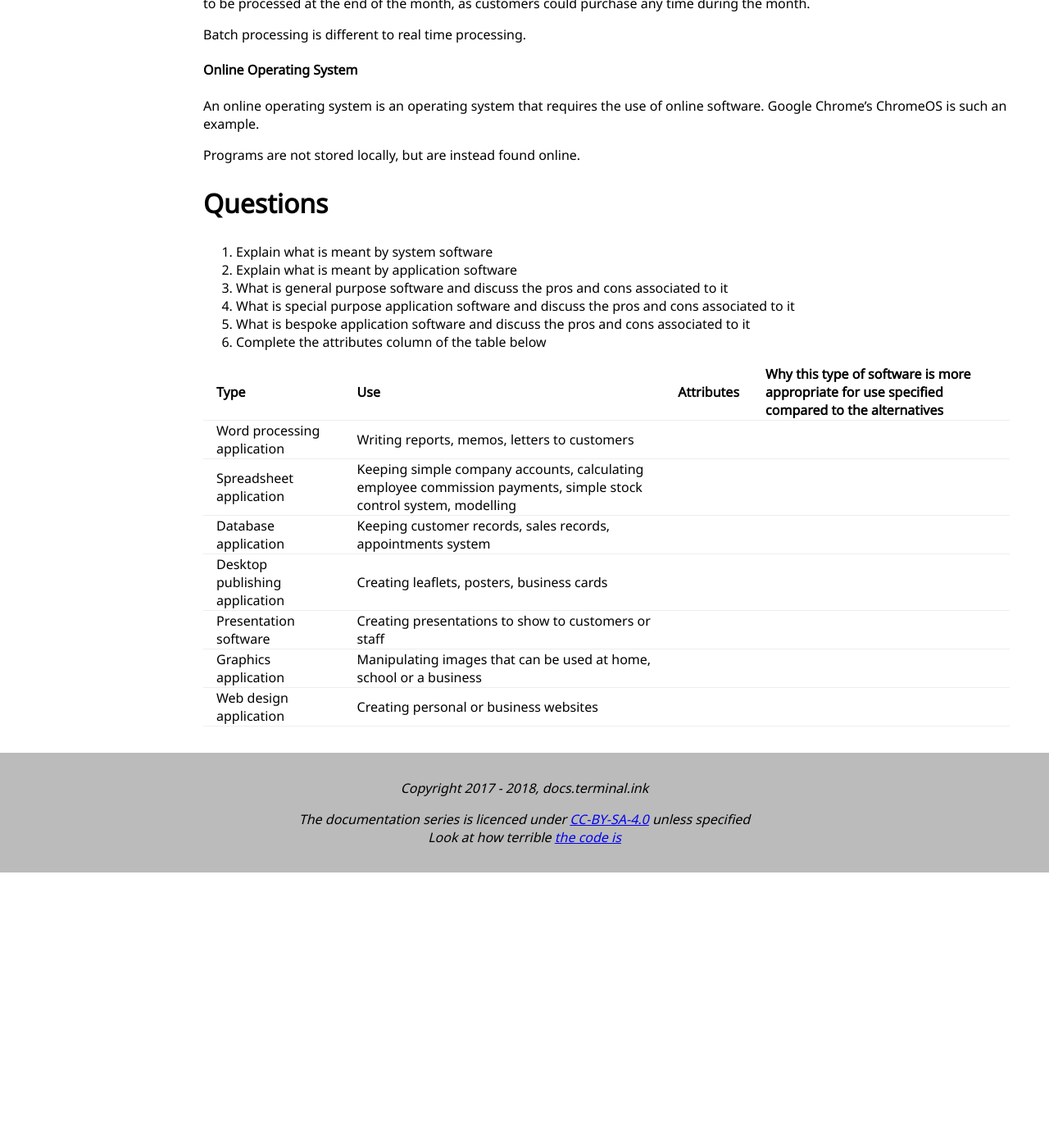
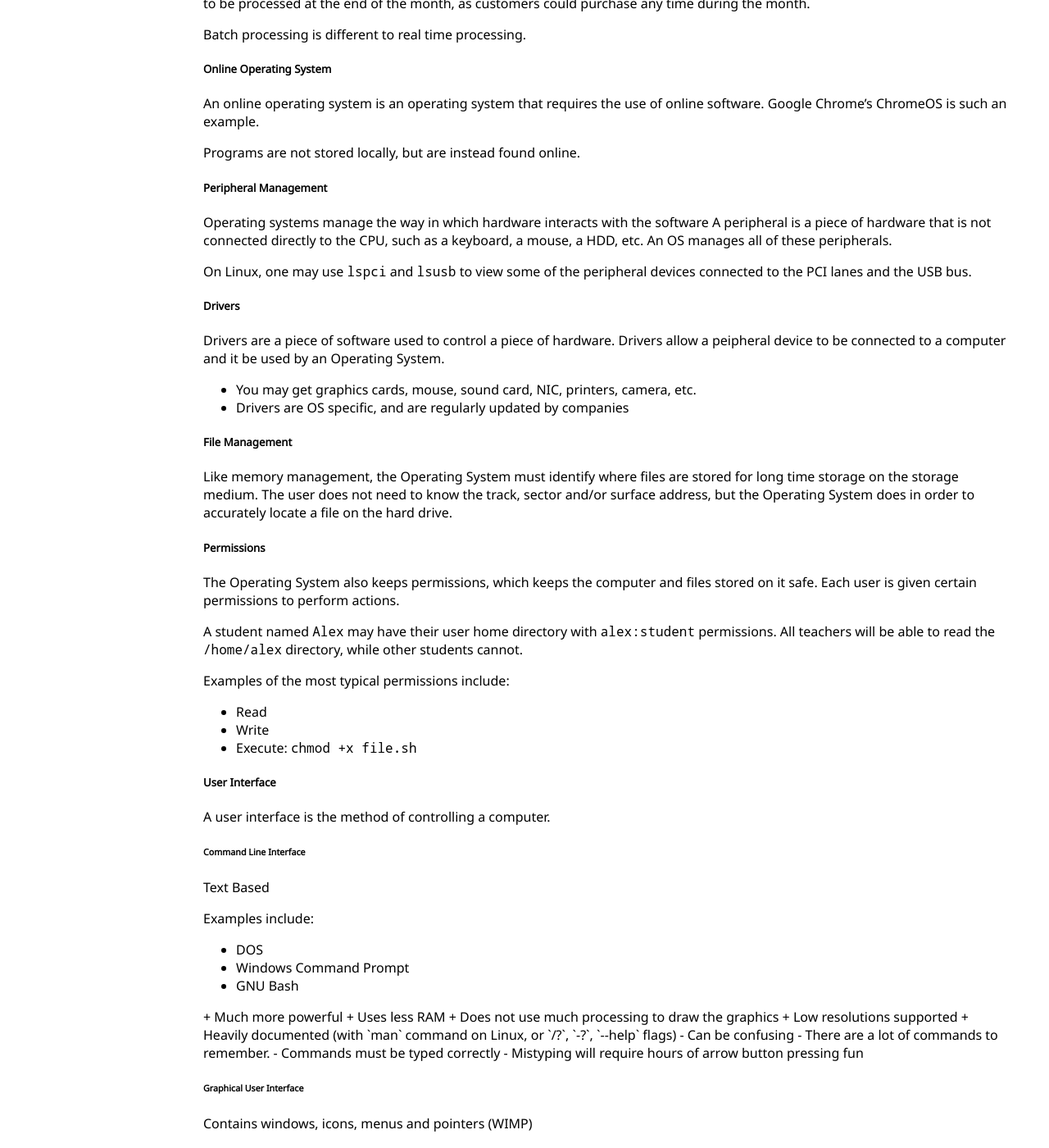
Before and after one commit to Terminal/docs.terminal.ink, a Jekyll site: the page built from _collections/_7517/4.6.1.md, in a window 1280 px wide and 1400 px high, scrolled down 4845 px. Shown: the whole window at 82% size. Built offline with Jekyll 4.4.1, drawn with Linux system fonts in a browser that asks for light colours; before the commit the page ends 5909 px from its top, so only the background shows below that; some of the changed text lies outside the part shown.

Commit message:
Add Interfaces

```diff
--- a/_collections/_7517/4.6.1.md
+++ b/_collections/_7517/4.6.1.md
@@ -219,11 +219,105 @@
 
 Batch processing is different to real time processing.
 
-#### Online Operating System
+##### Online Operating System
 An online operating system is an operating system that requires the use of online software.
 Google Chrome's ChromeOS is such an example.
 
 Programs are not stored locally, but are instead found online.
+
+##### Peripheral Management
+Operating systems manage the way in which hardware interacts with the software
+A peripheral is a piece of hardware that is not connected directly to the CPU, such as a keyboard, a mouse, a HDD, etc.
+An OS manages all of these peripherals.
+
+On Linux, one may use `lspci` and `lsusb` to view some of the peripheral devices connected to the PCI lanes and the USB bus.
+
+##### Drivers
+Drivers are a piece of software used to control a piece of hardware.
+Drivers allow a peipheral device to be connected to a computer and it be used by an Operating System.
+- You may get graphics cards, mouse, sound card, NIC, printers, camera, etc.
+- Drivers are OS specific, and are regularly updated by companies
+
+##### File Management
+Like memory management, the Operating System must identify where files are stored for long time storage on the storage medium.
+The user does not need to know the track, sector and/or surface address, but the Operating System does in order to accurately locate a file on the hard drive.
+
+##### Permissions
+The Operating System also keeps permissions, which keeps the computer and files stored on it safe.
+Each user is given certain permissions to perform actions.
+
+A student named `Alex` may have their user home directory with `alex:student` permissions.
+All teachers will be able to read the `/home/alex` directory, while other students cannot.
+
+Examples of the most typical permissions include:
+
+- Read
+- Write
+- Execute: `chmod +x file.sh`
+
+##### User Interface
+A user interface is the method of controlling a computer.
+
+###### Command Line Interface
+Text Based
+
+Examples include:
+- DOS
+- Windows Command Prompt
+- GNU Bash
+
+<div class="to-vscode">
++ Much more powerful
++ Uses less RAM
++ Does not use much processing to draw the graphics
++ Low resolutions supported
++ Heavily documented (with `man` command on Linux, or `/?`, `-?`, `--help` flags)
+- Can be confusing
+- There are a lot of commands to remember.
+- Commands must be typed correctly
+- Mistyping will require hours of arrow button pressing fun
+</div>
+
+###### Graphical User Interface
+Contains windows, icons, menus and pointers (WIMP)
+
+Examples include:
+- Microsoft Windows
+- KDE Plasma 5
+- GNOME 3
+- Unity
+
+<div class="to-vscode">
++ A WIMP interface is easy to interact with
++ No complicated commands to remember
++ Icons can represent what an action may perform
+- Requires more processing power to render graphics instead of text
+</div>
+
+###### Menu Driven Interface
+A menu driven interface is an interface designed with a hierachy of menus.
+
+<div class="to-vscode">
++ Extemely easy to use
++ No commands to learn
++ Menu interfaces can be visual or spoken
++ Menus are labelled with intuitive commands
++ Low processing power required
+- May have heavily nested menus and hard to navigate
+- May be hard to use if designed badly
+</div>
+
+###### Speech Interface
+A speech driven interface which recognises what the user says, and performs an action based on the input.
+
+<div class="to-vscode">
++ No user training required
++ Flexible
++ Remote input method
++ Suitable for handicapped people
+- Unreliable
+- Requires voice recognition software, which is hard to program
+</div>
 
 # Questions
 1. Explain what is meant by system software
```
